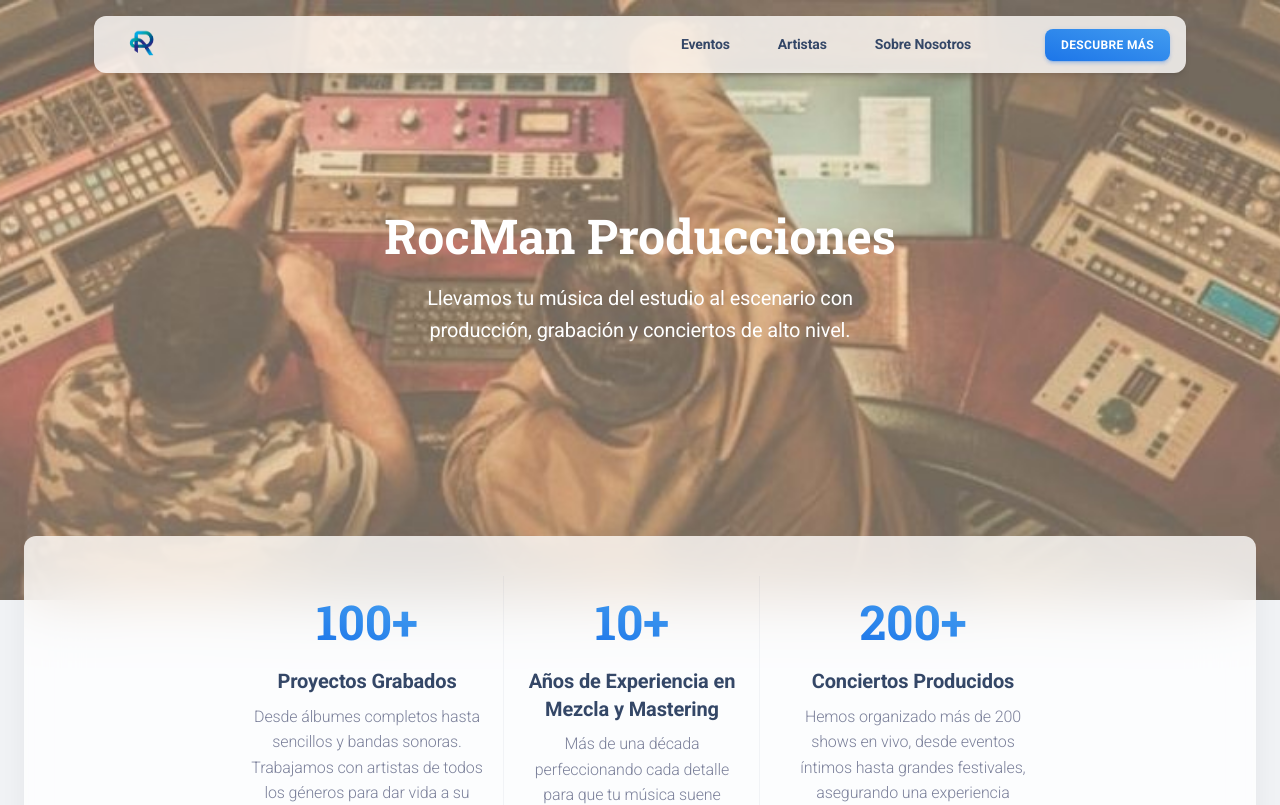
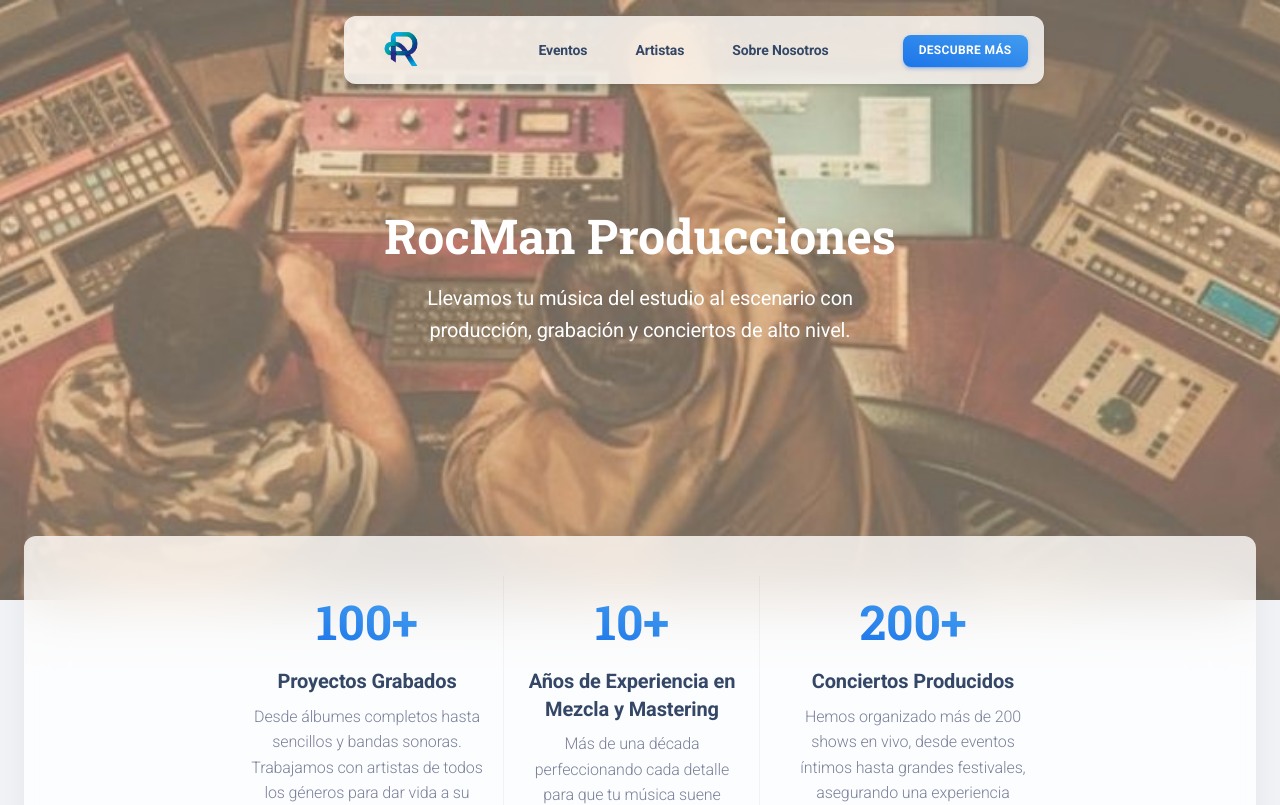
Before and after one commit to ray0479/Rocman, a React (Create React App) app in the folder material-kit-react-main/: page /presentation in a window 1280 px wide. Shown: the top 805 px of the page. Built offline with nearby package versions, Linux system fonts and the light colour scheme.

Commit message:
barra minimizada e icono modificados

```diff
--- a/material-kit-react-main/src/examples/Navbars/DefaultNavbar/index.js
+++ b/material-kit-react-main/src/examples/Navbars/DefaultNavbar/index.js
@@ -78,18 +78,20 @@ function DefaultNavbar({ logo, transparent, light, action, sticky, relative, cen
 
 
   return (
-    <Container sx={sticky ? { position: "sticky", top: 0, zIndex: 10 } : null} width={30}>
+    <Container maxWidth="md" sx={sticky ? { position: "sticky",top: 0, zIndex: 10 } : null}>
       <MKBox
         py={1}
         px={{ xs: 4, sm: transparent ? 2 : 3, lg: transparent ? 0 : 2 }}
         my={relative ? 0 : 2}
-        mx={relative ? 0 : 3}
+        mx="auto"  // Centra horizontalmente
         width={relative ? "100%" : "calc(100% - 48px)"}
+        maxWidth="700px"
         borderRadius="xl"
         shadow={transparent ? "none" : "md"}
         color={light ? "white" : "dark"}
         position={relative ? "relative" : "absolute"}
-        left={0}
+        left="24%"  // Centra desde la izquierda
+        transform="translateX(-50%)"  // Ajusta el centro real
         zIndex={3}
         sx={({ palette: { transparent: transparentColor, white }, functions: { rgba } }) => ({
           backgroundColor: transparent ? transparentColor.main : rgba(white.main, 0.8),
@@ -105,7 +107,7 @@ function DefaultNavbar({ logo, transparent, light, action, sticky, relative, cen
             pl={relative || transparent ? 0 : { xs: 0, lg: 1 }}
             paddingTop={"5px"}
           >
-              <img src={logo} alt="logo" width={50}/>
+              <img src={logo} alt="logo" width={70}/>
           </MKBox>
           <MKBox
             color="inherit"
```
